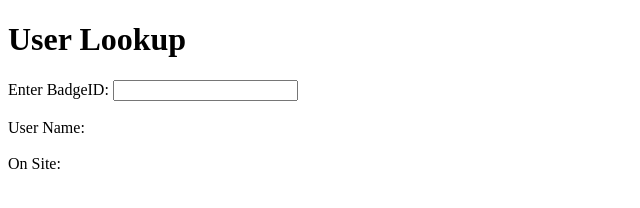
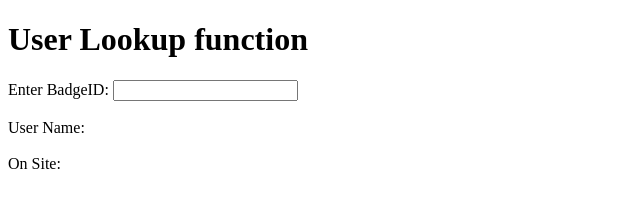
Before and after one commit to kickasnowflake/dcg2, a plain HTML site: page index.html in a window 1280 px wide. Shown: the whole page, without its empty margins (0-640 px from the left). Drawn offline with Linux system fonts and the light colour scheme.

Commit message:
header changed

```diff
--- a/index.html
+++ b/index.html
@@ -4,7 +4,7 @@
     <title>User Lookup</title>
 </head>
 <body>
-    <h1>User Lookup</h1>
+    <h1>User Lookup function</h1>
     <form id="userLookupForm">
         <label for="badgeID">Enter BadgeID:</label>
         <input type="text" id="badgeID" name="badgeID" required>
```
